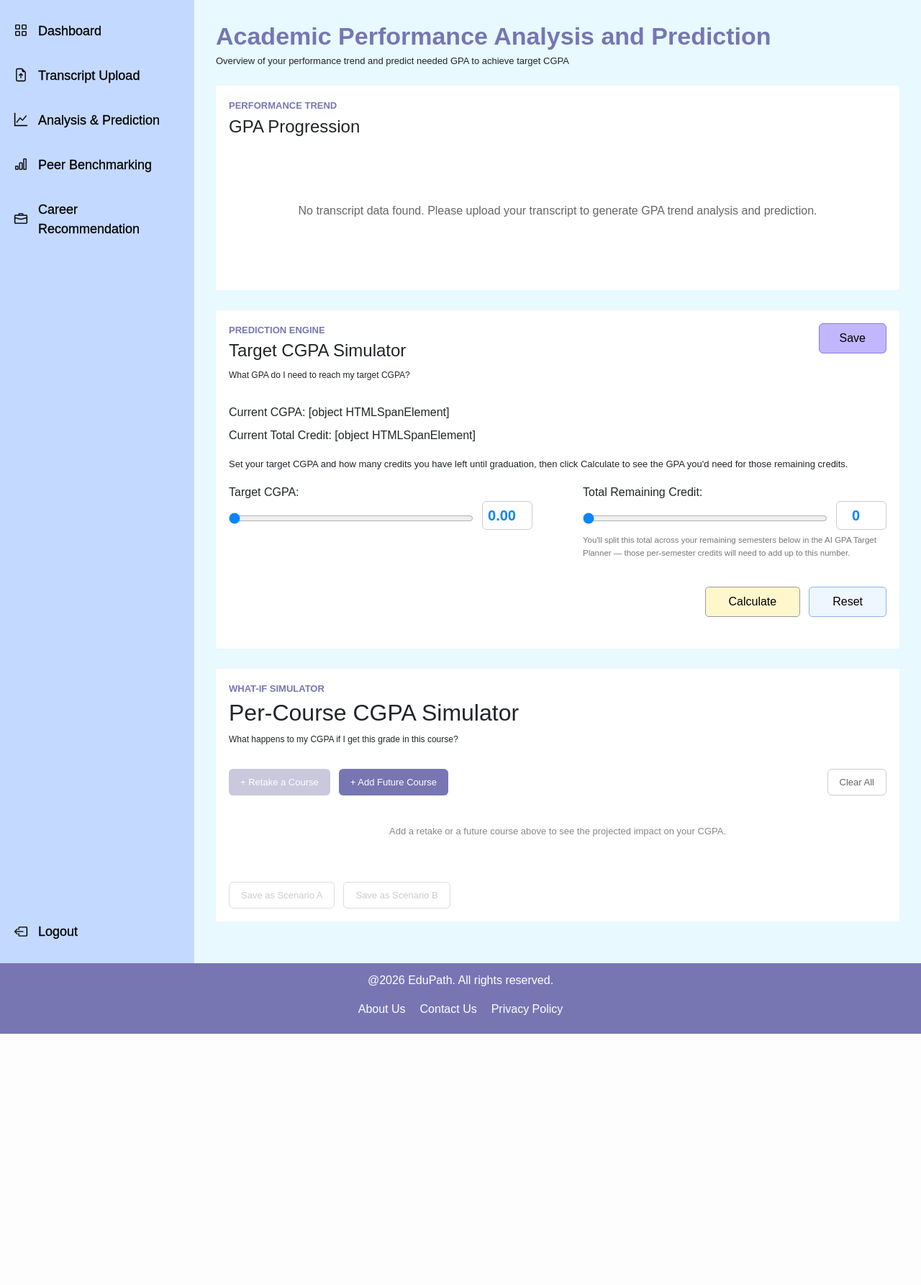
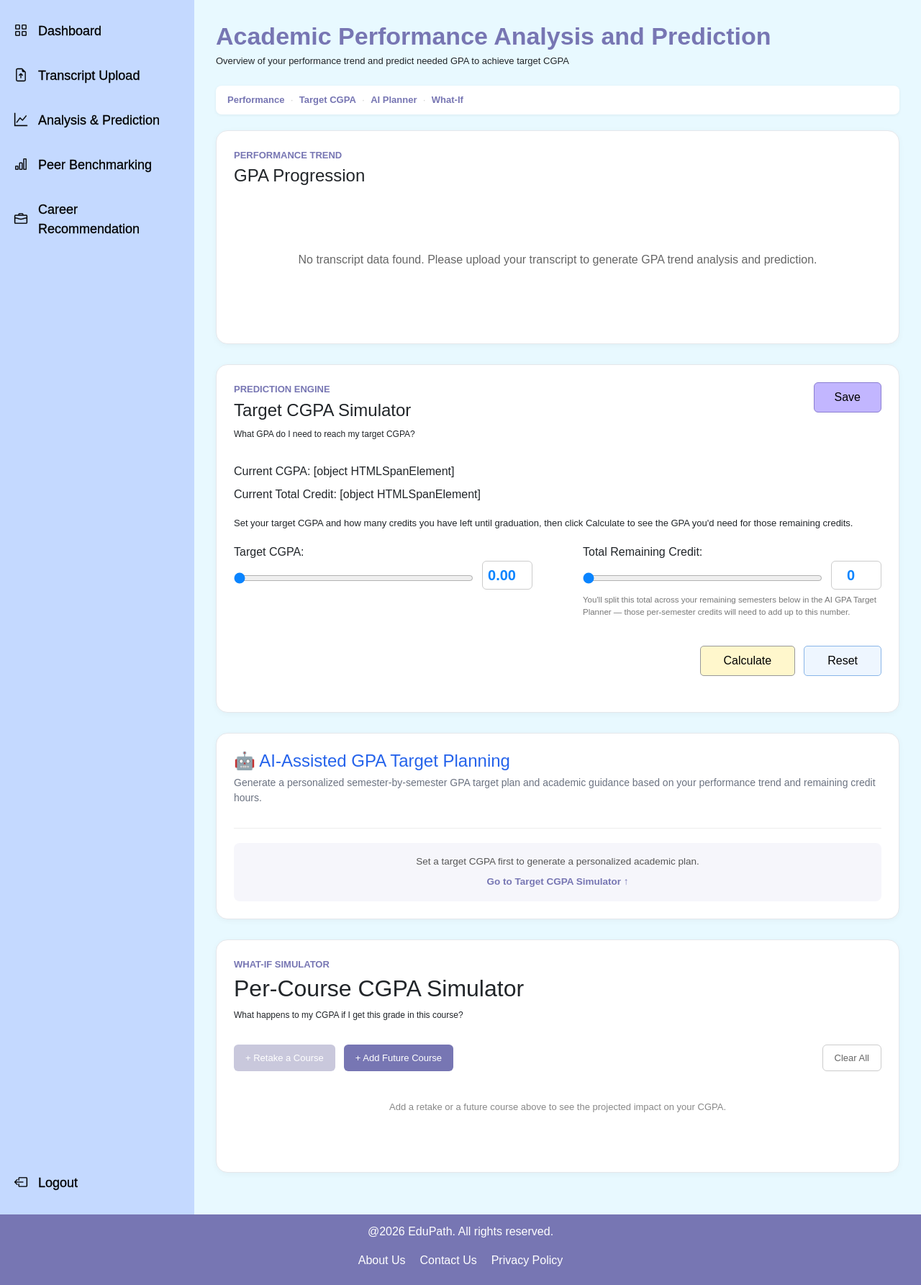
Before and after one commit to khor04/EduPath, a Flask app: template templates/analysis.html in a window 1280 px wide. Shown: the part 70-1855 px from the top of the page at 72% size. Before the commit the page ends 1506 px from the top, so only its background shows below. Run offline with Flask 3, Linux system fonts and the light colour scheme; the template is opened without the code that fills it, so the values that code supplies are empty.

Commit message:
changes on interface design for analysis&prediction page

```diff
--- a/static/css/analysis.css
+++ b/static/css/analysis.css
@@ -15,11 +15,69 @@
   margin-bottom: 25px;
 }
 
+.section-jump-nav {
+  display: flex;
+  align-items: center;
+  gap: 8px;
+  background: white;
+  border-radius: 8px;
+  padding: 10px 16px;
+  margin-bottom: 22px;
+  font-size: 13px;
+  box-shadow: 0 1px 4px rgba(0, 0, 0, 0.06);
+}
+
+.section-jump-nav a {
+  color: #7776B3;
+  text-decoration: none;
+  font-weight: 600;
+}
+
+.section-jump-nav a:hover {
+  text-decoration: underline;
+}
+
+.section-jump-sep {
+  color: #ccc;
+}
+
+.ai-plan-locked-prompt {
+  background: #f6f6fb;
+  border-radius: 8px;
+  padding: 16px;
+  text-align: center;
+  color: #555;
+  font-size: 13.5px;
+}
+
+.ai-plan-locked-prompt p {
+  margin: 0 0 8px;
+}
+
+.ai-plan-goto-link {
+  color: #7776B3;
+  font-weight: 600;
+  text-decoration: none;
+}
+
+.ai-plan-goto-link:hover {
+  text-decoration: underline;
+}
+
+/* Shared container style for all four first-class Analysis page
+   sections (Performance, Target CGPA, AI Planner, What-If) — one
+   consistent card language, kept separate from each section's own
+   internal content styling below. */
 .analysis-card,
-.prediction-card {
+.prediction-card,
+.course-sim-card,
+.ai-plan-card {
   background: white;
-  padding: 18px;
+  padding: 24px;
   margin-bottom: 28px;
+  border: 1px solid #e5e7eb;
+  border-radius: 16px;
+  box-shadow: 0 2px 8px rgba(0, 0, 0, 0.04);
 }
 
 .card-label {
@@ -259,11 +317,8 @@
 }
 
 /* Per-Course CGPA Simulator */
-.course-sim-card {
-  background: white;
-  padding: 18px;
-  margin-bottom: 28px;
-}
+/* Container styling is in the shared .analysis-card/.prediction-card/
+   .course-sim-card/.ai-plan-card rule above. */
 
 .course-sim-add-row {
   display: flex;
@@ -431,14 +486,8 @@
   font-weight: bold;
 }
 
-.ai-plan-card {
-  margin-top: 30px;
-  background: #ffffff;
-  border-radius: 16px;
-  padding: 24px;
-  box-shadow: 0 4px 15px rgba(0, 0, 0, 0.08);
-  border: 1px solid #e5e7eb;
-}
+/* Container styling is in the shared .analysis-card/.prediction-card/
+   .course-sim-card/.ai-plan-card rule above. */
 
 .ai-header {
   margin-bottom: 20px;
@@ -484,6 +533,14 @@
   background: #bae6fd;
 }
 
+.credit-balance {
+  margin-top: 14px;
+}
+
+.credit-balance #creditsWarning {
+  margin: 4px 0 0;
+}
+
 .ai-button-row {
   text-align: center;
   margin-top: 20px;
@@ -496,12 +553,20 @@
   padding: 12px 30px;
   border-radius: 10px;
   font-size: 16px;
-  font-weight: 600;
+  font-weight: 700;
   cursor: pointer;
+  box-shadow: 0 3px 10px rgba(37, 99, 235, 0.3);
 }
 
-.ai-button-row button:hover {
+.ai-button-row button:hover:not(:disabled) {
   background: #1d4ed8;
+}
+
+.ai-button-row button:disabled {
+  background: #c9d3e6;
+  color: #7c869c;
+  cursor: not-allowed;
+  box-shadow: none;
 }
 
 .ai-disclaimer {
--- a/static/js/analysis.js
+++ b/static/js/analysis.js
@@ -201,7 +201,8 @@
 
   setPredictionError("");
   document.getElementById("predictionOutput").style.display = "block";
-  document.getElementById("aiPlanCard").style.display = "block";
+  document.getElementById("aiPlanLockedPrompt").style.display = "none";
+  document.getElementById("aiPlanBody").style.display = "block";
 
   const requiredGPA = calculateRequiredGPA(
     targetCGPA,
@@ -245,9 +246,54 @@
   const resultStatus = document.getElementById("resultStatus");
   const resultMessage = document.getElementById("resultMessage");
   const bestPossibleText = document.getElementById("bestPossibleText");
+  const expectedRangeText = document.getElementById("expectedRangeText");
   const resultBox = document.getElementById("resultBox");
+  const caseRow = document.getElementById("caseRow");
+  const scenarioExplainer = document.getElementById("scenarioExplainer");
 
-  if (roundedRequiredGPA > 4.005) {
+  if (targetCGPA <= currentCGPA) {
+    // The target is already met by current standing alone — this
+    // is a distinct case from "required GPA computes to a low or
+    // negative number" (that can still happen when target > current
+    // but remaining credits heavily outweigh current credits, and
+    // it means something different: "even underperforming gets you
+    // there," not "you're already there"). Checking target vs.
+    // current directly is what actually answers "have I already
+    // hit my goal," so it's checked first, ahead of the required-
+    // GPA math.
+    //
+    // The Best/Realistic/Worst Case breakdown answers "what GPA do
+    // I need," which is no longer the relevant question once the
+    // target's already met — showing it here would be noise, not
+    // useful. Swap it for a simpler, direct message instead.
+    latestStatus = "Target Already Achieved";
+    resultStatus.innerText = "TARGET ALREADY ACHIEVED";
+    resultStatus.style.color = "green";
+
+    resultMessage.innerHTML =
+      `Your current CGPA (<b>${currentCGPA.toFixed(2)}</b>) is already at or above ` +
+      `your target of <b>${targetCGPA.toFixed(2)}</b>.`;
+
+    const margin = (currentCGPA - targetCGPA).toFixed(2);
+    bestPossibleText.innerHTML =
+      `You are <b>${margin}</b> CGPA point${margin === "0.00" ? "" : "s"} above your target. ` +
+      `Your remaining courses can still affect your final CGPA.`;
+
+    if (hasGpaHistory) {
+      expectedRangeText.style.display = "block";
+      expectedRangeText.innerHTML =
+        `Expected final CGPA range: <b>${worstCase}</b> – <b>${bestCase}</b>, ` +
+        `depending on your performance in the remaining ${remainingCredits} credits.`;
+    } else {
+      expectedRangeText.style.display = "none";
+    }
+
+    caseRow.style.display = "none";
+    scenarioExplainer.style.display = "none";
+
+    resultBox.style.background = "#d9ffd4";
+
+  } else if (roundedRequiredGPA > 4.005) {
     latestStatus = "Not Achievable";
     resultStatus.innerText = "NOT ACHIEVABLE!";
     resultStatus.style.color = "red";
@@ -258,20 +304,11 @@
     bestPossibleText.innerHTML =
       `Best possible CGPA you may achieve is <b>${bestCase}</b>, assuming 4.00 for all remaining ${remainingCredits} credits.`;
 
+    expectedRangeText.style.display = "none";
+    caseRow.style.display = "grid";
+    scenarioExplainer.style.display = "block";
+
     resultBox.style.background = "#fff8bd";
-
-  } else if (roundedRequiredGPA < 0) {
-    latestStatus = "Already Achievable";
-    resultStatus.innerText = "ALREADY ACHIEVABLE!";
-    resultStatus.style.color = "green";
-
-    resultMessage.innerHTML =
-      `Your current CGPA is already above the target CGPA.`;
-
-    bestPossibleText.innerHTML =
-      `Maintaining your current performance gives a projected CGPA of <b>${realisticCase}</b>.`;
-
-    resultBox.style.background = "#d9ffd4";
 
   } else {
     latestStatus = "Achievable";
@@ -282,6 +319,10 @@
       `Required average GPA: <b>${roundedRequiredGPA.toFixed(2)}</b> for the remaining ${remainingCredits} credits.`;
     bestPossibleText.innerHTML =
       `Best possible CGPA you may achieve is <b>${bestCase}</b>.`;
+
+    expectedRangeText.style.display = "none";
+    caseRow.style.display = "grid";
+    scenarioExplainer.style.display = "block";
 
     resultBox.style.background = "#d9ffd4";
   }
@@ -350,6 +391,9 @@
   document.getElementById("predictionOutput").style.display = "none";
   setPredictionError("");
 
+  document.getElementById("aiPlanBody").style.display = "none";
+  document.getElementById("aiPlanLockedPrompt").style.display = "block";
+
   document.getElementById("targetCGPA").value = 0;
   document.getElementById("remainingCredits").value = 0;
 
@@ -396,20 +440,30 @@
 
   const balance = sliderCredits - allocatedCredits;
 
-  const balanceElement =
-    document.getElementById("creditsBalance");
+  const balanceElement = document.getElementById("creditsBalance");
+  const warningElement = document.getElementById("creditsWarning");
+  const generateBtn = document.getElementById("generateAIPlanBtn");
 
   balanceElement.innerText =
-    `Allocated: ${allocatedCredits}/${sliderCredits}`;
+    `${allocatedCredits} / ${sliderCredits} credits allocated`;
 
-  if (balance < 0) {
+  if (balance > 0) {
+    balanceElement.style.color = "orange";
+    warningElement.innerText =
+      `⚠️ Allocate ${balance} more credit${balance === 1 ? "" : "s"} to generate your AI plan.`;
+    generateBtn.disabled = true;
+  }
+  else if (balance < 0) {
     balanceElement.style.color = "red";
-  }
-  else if (balance > 0) {
-    balanceElement.style.color = "orange";
+    const over = Math.abs(balance);
+    warningElement.innerText =
+      `⚠️ Remove ${over} credit${over === 1 ? "" : "s"} — you've allocated more than your remaining credits.`;
+    generateBtn.disabled = true;
   }
   else {
     balanceElement.style.color = "green";
+    warningElement.innerText = "";
+    generateBtn.disabled = false;
   }
 }
 
@@ -457,7 +511,7 @@
 
 // generateAIPlan with correct sem numbering
 async function generateAIPlan() {
-  if (latestRequiredGPA <= 0) {
+  if (!hasCalculated) {
     alert("Please calculate prediction first.");
     return;
   }
@@ -471,12 +525,12 @@
     allocatedCredits += parseInt(input.value) || 0;
   });
 
+  // The Generate button is disabled by updateCreditsBalance() until
+  // these match, so this should be unreachable in normal use — kept
+  // as a defensive fallback in case of a stale/unexpected state.
   if (allocatedCredits !== sliderCredits) {
-
-    alert(
-      `Semester credits (${allocatedCredits}) must equal Remaining Credits (${sliderCredits}).`
-    );
-
+    document.getElementById("creditsWarning").innerText =
+      `⚠️ Semester credits (${allocatedCredits}) must equal Remaining Credits (${sliderCredits}).`;
     return;
   }
 
@@ -860,8 +914,7 @@
 let lastSimResult = null;
 
 function setSaveScenarioButtonsEnabled(enabled) {
-  document.getElementById("saveScenarioABtn").disabled = !enabled;
-  document.getElementById("saveScenarioBBtn").disabled = !enabled;
+  document.getElementById("scenarioSaveRow").style.display = enabled ? "flex" : "none";
 }
 
 async function recomputeSimulation() {
--- a/templates/analysis.html
+++ b/templates/analysis.html
@@ -13,8 +13,18 @@
     Overview of your performance trend and predict needed GPA to achieve target CGPA
   </p>
 
+  <nav class="section-jump-nav">
+    <a href="#performance-section">Performance</a>
+    <span class="section-jump-sep">·</span>
+    <a href="#target-cgpa-section">Target CGPA</a>
+    <span class="section-jump-sep">·</span>
+    <a href="#aiPlanCard">AI Planner</a>
+    <span class="section-jump-sep">·</span>
+    <a href="#whatif-section">What-If</a>
+  </nav>
+
   <!-- GPA Progression -->
-  <div class="analysis-card">
+  <div class="analysis-card" id="performance-section">
     <p class="card-label">PERFORMANCE TREND</p>
     <h2>GPA Progression</h2>
 
@@ -29,7 +39,7 @@
   </div>
 
   <!-- Prediction Engine -->
-  <div class="prediction-card">
+  <div class="prediction-card" id="target-cgpa-section">
 
     <div class="prediction-header">
       <div>
@@ -110,10 +120,11 @@
         <p id="bestPossibleText">
           Best possible CGPA you may achieve is <b>3.85</b>
         </p>
+        <p id="expectedRangeText" style="display:none;"></p>
       </div>
 
       <!-- Projection Cards -->
-      <div class="case-row">
+      <div class="case-row" id="caseRow">
 
         <div class="case-card best-case">
           <h3>Best Case</h3>
@@ -138,7 +149,7 @@
 
       </div>
 
-      <details class="scenario-explainer">
+      <details class="scenario-explainer" id="scenarioExplainer">
         <summary>How are these scenarios calculated?</summary>
         <div class="scenario-explainer-content">
           <p><strong>Best Case</strong> — Assumes a 4.00 GPA for all remaining credits.</p>
@@ -153,8 +164,11 @@
         </div>
       </details>
 
+    </div>
+  </div>
+
   <!-- AI GPA Target Planner -->
-      <div class="ai-plan-card" id="aiPlanCard" style="display:none;">
+  <div class="ai-plan-card" id="aiPlanCard">
 
     <div class="ai-header">
       <h3>🤖 AI-Assisted GPA Target Planning</h3>
@@ -163,6 +177,13 @@
         trend and remaining credit hours.
       </p>
     </div>
+
+    <div id="aiPlanLockedPrompt" class="ai-plan-locked-prompt">
+      <p>Set a target CGPA first to generate a personalized academic plan.</p>
+      <a href="#target-cgpa-section" class="ai-plan-goto-link">Go to Target CGPA Simulator ↑</a>
+    </div>
+
+    <div id="aiPlanBody" style="display:none;">
 
       <!-- Remaining Semester Inputs -->
       <div class="semester-plan-section">
@@ -175,13 +196,14 @@
           + Add Semester
         </button>
         <div class="credit-balance">
-            Credits Left to Allocate: <strong id="creditsBalance">0</strong>
+          <strong id="creditsBalance">0 / 0 credits allocated</strong>
+          <p id="creditsWarning" class="prediction-error"></p>
         </div>
 
       </div>
 
       <div class="ai-button-row">
-        <button onclick="generateAIPlan()">
+        <button type="button" id="generateAIPlanBtn" onclick="generateAIPlan()" disabled>
           Generate AI Plan
         </button>
       </div>
@@ -267,10 +289,8 @@
 
     </div>
 
-  </div>
-
   <!-- Per-Course CGPA Simulator -->
-  <div class="course-sim-card">
+  <div class="course-sim-card" id="whatif-section">
 
     <div class="prediction-header">
       <div>
@@ -310,9 +330,9 @@
 
     <p id="courseSimError" class="prediction-error"></p>
 
-    <div class="scenario-save-row">
-      <button type="button" id="saveScenarioABtn" class="course-sim-btn scenario-save-btn" disabled>Save as Scenario A</button>
-      <button type="button" id="saveScenarioBBtn" class="course-sim-btn scenario-save-btn" disabled>Save as Scenario B</button>
+    <div class="scenario-save-row" id="scenarioSaveRow" style="display:none;">
+      <button type="button" id="saveScenarioABtn" class="course-sim-btn scenario-save-btn">Save as Scenario A</button>
+      <button type="button" id="saveScenarioBBtn" class="course-sim-btn scenario-save-btn">Save as Scenario B</button>
     </div>
 
     <div class="scenario-compare" id="scenarioCompare" style="display:none;">
```
Lines whose indentation alone changed are shown as unchanged.
